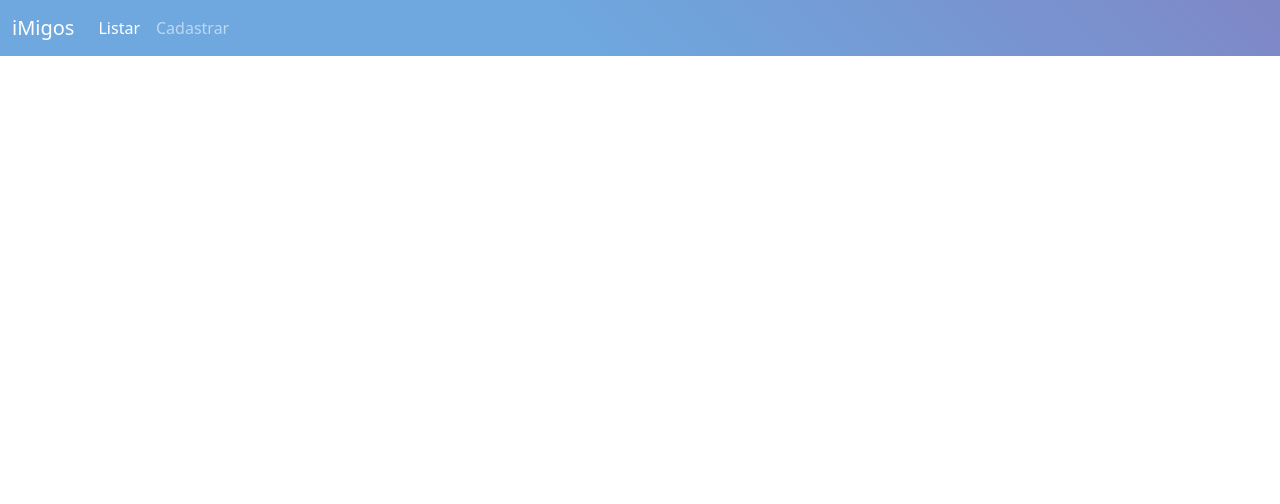
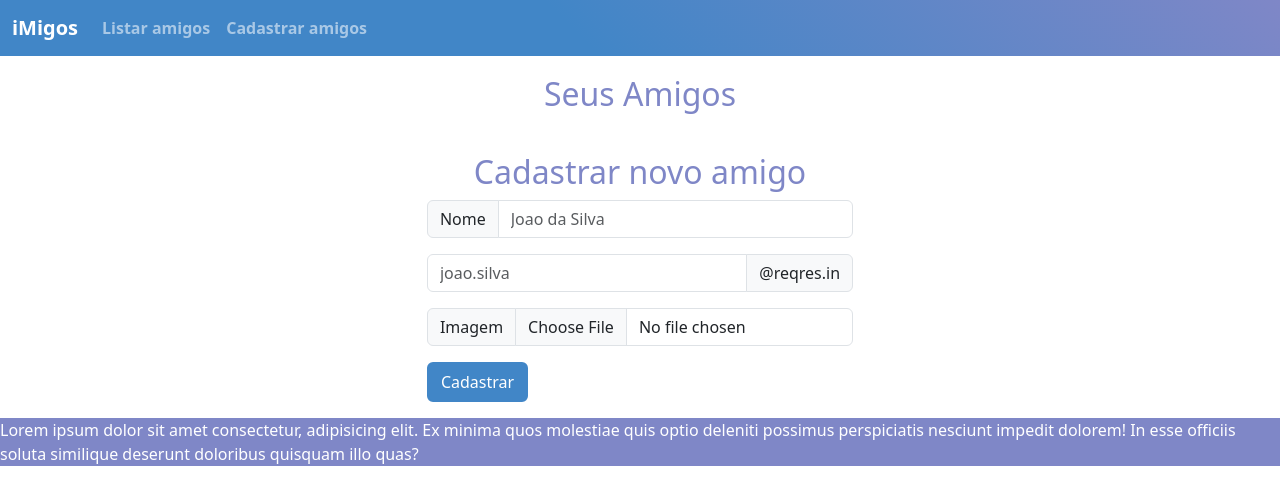
Before and after one commit to kavvata/tads-dwi-api, a plain HTML site: page index.html in a window 1280 px wide. Drawn offline with nearby package versions, Linux system fonts and the light colour scheme; no server answers.

Commit message:
bootstrap

```diff
--- a/css/style.css
+++ b/css/style.css
@@ -3,7 +3,7 @@
   padding: 0;
   box-sizing: border-box;
   font-size: 16px;
-  --primaria: rgb(110, 168, 222);
+  --primaria: rgb(65, 134, 199);
   --secundaria: rgba(127,135,199,1);
 }
 
@@ -27,15 +27,14 @@ header {
   background: linear-gradient(45deg, var(--primaria) 45%, var(--secundaria) 100%);
 }
 
-/* .navbar-brand, .nav-link {
-  font-size:1.25rem !important;
-} */
+main {
+  display: flex;
+  flex-direction: column;
+  align-items: center;
+}
 
-main {
-  padding-top: 1rem;
-  display: flex;
-  align-items: center;
-  justify-content: center;
+h2 {
+  color: var(--secundaria);
 }
 
 .card-container {
@@ -43,14 +42,9 @@ main {
   display: flex;
   flex-wrap: wrap;
   justify-content: center;
-
-  padding: 0.8rem;
-  gap: 0.8rem;
 }
 
 .card {
-  gap: 1rem;
-  margin-bottom: 0.8rem;
   width: 15rem;
   /* transicao na classe principal pro ease out hover funcionar */
   transition: all 0.2s ease-in-out;
@@ -77,3 +71,14 @@ main {
   background-color: var(--primaria);
   border: 2px solid var(--primaria);
 }
+
+.sect-cadastro {
+  display: flex;
+  flex-direction: column;
+  align-items: center;
+}
+
+footer {
+  background-color: var(--secundaria);
+  color: white;
+}
--- a/index.html
+++ b/index.html
@@ -1,39 +1,76 @@
 <!DOCTYPE html>
 <html lang="en">
+
 <head>
     <meta charset="UTF-8">
     <meta name="viewport" content="width=device-width, initial-scale=1.0">
-    <title>Consume API</title>
+    <title>iMigos</title>
 
     <!-- javascript -->
-    <script src="https://cdn.jsdelivr.net/npm/bootstrap@5.3.2/dist/js/bootstrap.bundle.min.js" integrity="sha384-C6RzsynM9kWDrMNeT87bh95OGNyZPhcTNXj1NW7RuBCsyN/o0jlpcV8Qyq46cDfL" crossorigin="anonymous" defer></script>
+    <script src="https://cdn.jsdelivr.net/npm/bootstrap@5.3.2/dist/js/bootstrap.bundle.min.js"
+        integrity="sha384-C6RzsynM9kWDrMNeT87bh95OGNyZPhcTNXj1NW7RuBCsyN/o0jlpcV8Qyq46cDfL" crossorigin="anonymous"
+        defer></script>
     <script type="module" src="./js/script.js" defer></script>
 
     <!-- css -->
-    <link href="https://cdn.jsdelivr.net/npm/bootstrap@5.3.2/dist/css/bootstrap.min.css" rel="stylesheet" integrity="sha384-T3c6CoIi6uLrA9TneNEoa7RxnatzjcDSCmG1MXxSR1GAsXEV/Dwwykc2MPK8M2HN" crossorigin="anonymous">
+    <link href="https://cdn.jsdelivr.net/npm/bootstrap@5.3.2/dist/css/bootstrap.min.css" rel="stylesheet"
+        integrity="sha384-T3c6CoIi6uLrA9TneNEoa7RxnatzjcDSCmG1MXxSR1GAsXEV/Dwwykc2MPK8M2HN" crossorigin="anonymous">
     <link rel="stylesheet" href="./css/style.css">
 </head>
+
 <body>
     <header>
-        <nav class="navbar navbar-dark navbar-expand-lg bg-body-tertiary">
+        <!-- referencia: https://getbootstrap.com/docs/5.3/components/navbar/#nav -->
+        <nav class="navbar navbar-dark navbar-expand-lg bg-body-tertiary fw-bold">
             <div class="container-fluid">
-                <a class="navbar-brand font-weight-bold" href="#">iMigos</a>
-                <button class="navbar-toggler" type="button" data-bs-toggle="collapse" data-bs-target="#navbarNavAltMarkup"
-                    aria-controls="navbarNavAltMarkup" aria-expanded="false" aria-label="Toggle navigation">
+                <a class="navbar-brand" href="#">iMigos</a>
+                <button class="navbar-toggler" type="button" data-bs-toggle="collapse"
+                    data-bs-target="#navbarNavAltMarkup" aria-controls="navbarNavAltMarkup" aria-expanded="false"
+                    aria-label="Toggle navigation">
                     <span class="navbar-toggler-icon"></span>
                 </button>
                 <div class="collapse navbar-collapse" id="navbarNavAltMarkup">
                     <div class="navbar-nav">
-                        <a class="nav-link active" aria-current="page" href="#">Listar</a>
-                        <a class="nav-link" href="#">Cadastrar</a>
+                        <a class="nav-link" aria-current="page" href="#">Listar amigos</a>
+                        <a class="nav-link" href="#cadastro">Cadastrar amigos</a>
                     </div>
                 </div>
             </div>
         </nav>
     </header>
-    <main>
-        <div class="card-container"></div>
+    <main class="mb-3">
+        <h2>Seus Amigos</h2>
+        <div class="card-container mb-3 gap-3"></div>
     </main>
 
+    <section class="sect-cadastro mb-3" id="cadastro">
+        <h2 class="">Cadastrar novo amigo</h2>
+        <form>
+            <div class="input-group mb-3">
+                <span class="input-group-text">Nome</span>
+                <input id="input-nome" type="text" class="form-control" placeholder="Joao da Silva">
+            </div>
+            <div class="input-group mb-3">
+                <input type="text" class="form-control" placeholder="joao.silva" aria-describedby="basic-addon2">
+                <span class="input-group-text" id="basic-addon2">@reqres.in</span>
+            </div>
+            <div class="input-group mb-3">
+                <label class="input-group-text" for="inputImagem">Imagem</label>
+                <input type="file" class="form-control" id="inputImagem">
+            </div>
+
+            <button class="btn btn-primary">Cadastrar</button>
+
+        </form>
+    </section>
+
+    <footer>
+        <p>
+            Lorem ipsum dolor sit amet consectetur, adipisicing elit. Ex minima quos molestiae quis optio deleniti
+            possimus perspiciatis nesciunt impedit dolorem! In esse officiis soluta similique deserunt doloribus
+            quisquam illo quas?
+        </p>
+    </footer>
 </body>
+
 </html>
--- a/js/cards.js
+++ b/js/cards.js
@@ -1,10 +1,11 @@
+import { removerAmigo } from "./repositorioMigos.js";
 export {geraCard};
 
 function geraCard(amigo) {
-  const container = document.querySelector(".card-container");
-
+  // nova div
   let card = document.createElement("div");
   card.classList.add("card", "text-bg-light");
+  card.setAttribute("amigoId", amigo.id);
 
   // gera imagem cabecalho do card
   let img = document.createElement("img");
@@ -25,8 +26,14 @@ function geraCard(amigo) {
   email.textContent = `Email: ${amigo.email}`;
 
   let btnRemover = document.createElement("button");
-  btnRemover.classList.add("btn","btn-primary");
+  btnRemover.classList.add("btn", "btn-primary");
   btnRemover.textContent = "Remover";
+
+  btnRemover.addEventListener("click", () => {
+    removerAmigo(amigo.id);
+    let container = document.querySelector(".card-container")
+    container.removeChild(card);
+  });
 
   // constroi card
   body.append(nome, email, btnRemover);
--- a/js/repositorioMigos.js
+++ b/js/repositorioMigos.js
@@ -1,18 +1,38 @@
-export { listarAmigos };
+export { listarAmigos, removerAmigo };
 
 const listarAmigos = async () => {
   try {
     const res = await fetch(`https://reqres.in/api/users`);
-    const data = await res.json();
+    const respostaJSON = await res.json();
 
     if (!res.ok) {
-      console.log(data.description);
+      console.log(respostaJSON.description);
       return;
     }
 
-    return data.data;
+    return respostaJSON.data;
 
   } catch (error) {
     console.log("Erro: " + error);
   }
 };
+
+const removerAmigo = async (userId) => {
+  try {
+    // FIXME
+    const res = await fetch(
+      `https://reqres.in/api/users/${userId}`,
+      {
+        method: "DELETE"
+      }
+    );
+    const resJSON = await res.json();
+
+    if (!res.ok) {
+      console.log(resJSON.description);
+    }
+
+  } catch (error) {
+    console.log(`Exception - ${error}`);
+  }
+}
```
